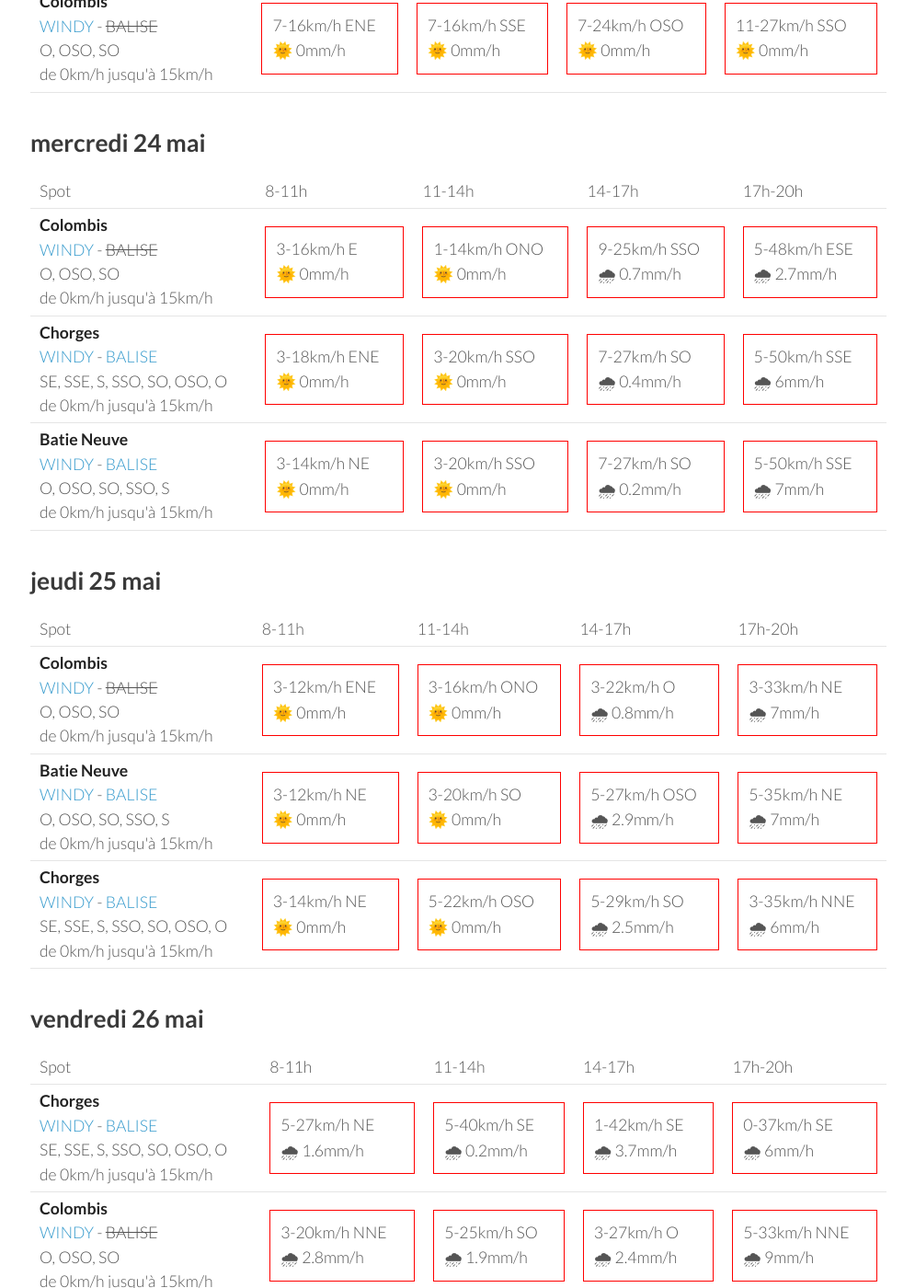
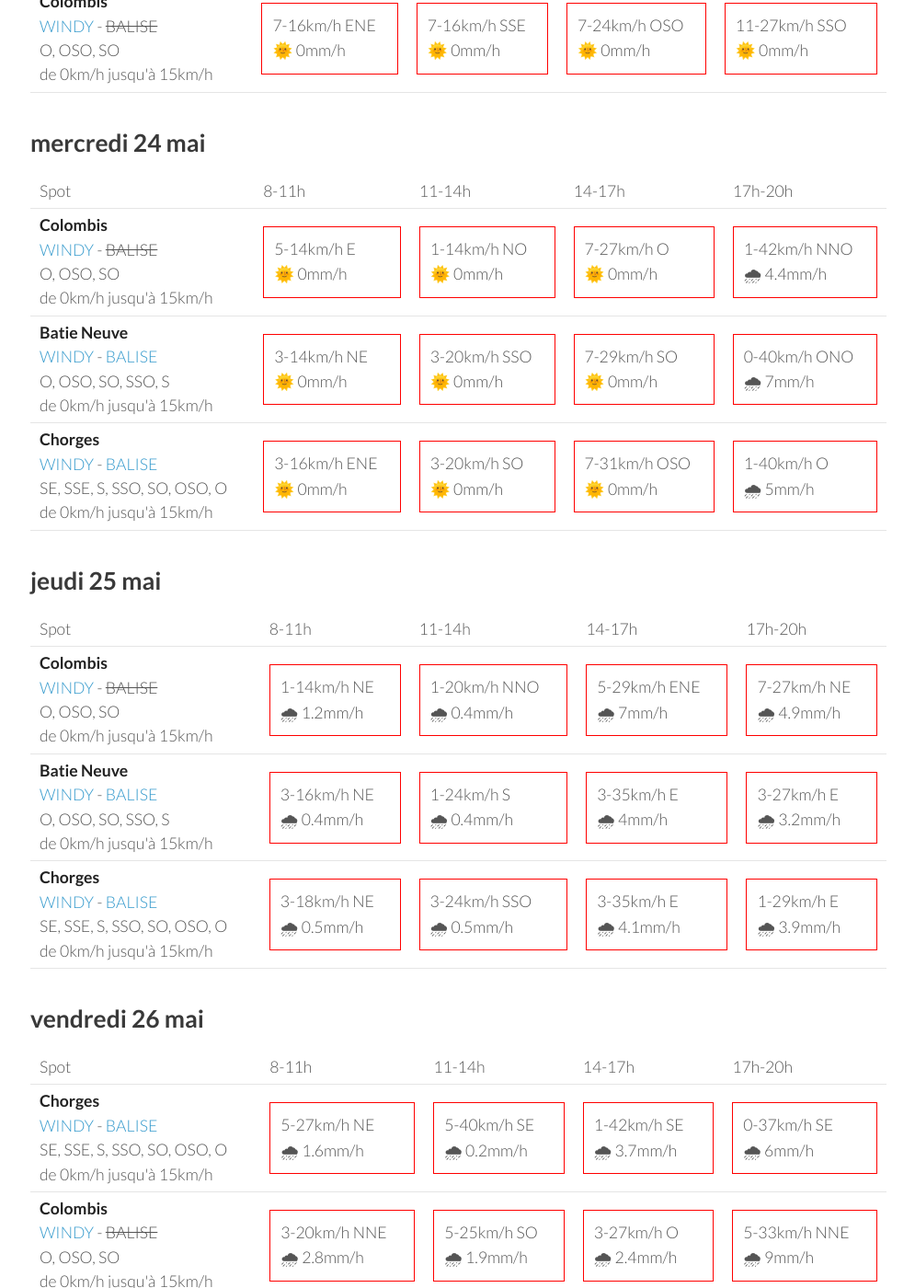
Before and after one commit to parapente-dans-le-nord/parapente-dans-le-nord.github.io, a Jekyll site: the page built from serre_poncon.markdown, in a window 1280 px wide and 1400 px high, scrolled down 1092 px. Shown: the whole window at 92% size, without its empty margins (25-1020 px from the left). Built offline with Jekyll 4.4.1, drawn with Linux system fonts in a browser that asks for light colours; some of the changed text lies outside the part shown.

Commit message:
update index.markdown

```diff
--- a/serre_poncon.markdown
+++ b/serre_poncon.markdown
@@ -113,20 +113,10 @@ page mise à jour le lundi 22 mai 13:31
 <tr>
         <td><strong>Colombis</strong><br><a href="https://windy.com/44.494/6.216?44.559,6.262,10">WINDY</a> - <span class="no-balise"> BALISE </span><br> <span class="vent-favorable">O, OSO, SO</span><br><span class="force-vent">de 0km/h jusqu'à 15km/h</span> </td>
 
-            <td><div class="not-flyable"><p>3-16km/h E</p><p>🌞 0mm/h</p></div></td>
-            <td><div class="not-flyable"><p>1-14km/h ONO</p><p>🌞 0mm/h</p></div></td>
-            <td><div class="not-flyable"><p>9-25km/h SSO</p><p>🌧 0.7mm/h</p></div></td>
-            <td><div class="not-flyable"><p>5-48km/h ESE</p><p>🌧 2.7mm/h</p></div></td>
-
-
-    </tr>
-<tr>
-        <td><strong>Chorges</strong><br><a href="https://windy.com/44.578/6.280?44.559,6.262,10">WINDY</a> - <span class=""><a href="https://www.openwindmap.org/PP554">BALISE</a> </span><br> <span class="vent-favorable">SE, SSE, S, SSO, SO, OSO, O</span><br><span class="force-vent">de 0km/h jusqu'à 15km/h</span> </td>
-
-            <td><div class="not-flyable"><p>3-18km/h ENE</p><p>🌞 0mm/h</p></div></td>
-            <td><div class="not-flyable"><p>3-20km/h SSO</p><p>🌞 0mm/h</p></div></td>
-            <td><div class="not-flyable"><p>7-27km/h SO</p><p>🌧 0.4mm/h</p></div></td>
-            <td><div class="not-flyable"><p>5-50km/h SSE</p><p>🌧 6mm/h</p></div></td>
+            <td><div class="not-flyable"><p>5-14km/h E</p><p>🌞 0mm/h</p></div></td>
+            <td><div class="not-flyable"><p>1-14km/h NO</p><p>🌞 0mm/h</p></div></td>
+            <td><div class="not-flyable"><p>7-27km/h O</p><p>🌞 0mm/h</p></div></td>
+            <td><div class="not-flyable"><p>1-42km/h NNO</p><p>🌧 4.4mm/h</p></div></td>
 
 
     </tr>
@@ -135,8 +125,18 @@ page mise à jour le lundi 22 mai 13:31
 
             <td><div class="not-flyable"><p>3-14km/h NE</p><p>🌞 0mm/h</p></div></td>
             <td><div class="not-flyable"><p>3-20km/h SSO</p><p>🌞 0mm/h</p></div></td>
-            <td><div class="not-flyable"><p>7-27km/h SO</p><p>🌧 0.2mm/h</p></div></td>
-            <td><div class="not-flyable"><p>5-50km/h SSE</p><p>🌧 7mm/h</p></div></td>
+            <td><div class="not-flyable"><p>7-29km/h SO</p><p>🌞 0mm/h</p></div></td>
+            <td><div class="not-flyable"><p>0-40km/h ONO</p><p>🌧 7mm/h</p></div></td>
+
+
+    </tr>
+<tr>
+        <td><strong>Chorges</strong><br><a href="https://windy.com/44.578/6.280?44.559,6.262,10">WINDY</a> - <span class=""><a href="https://www.openwindmap.org/PP554">BALISE</a> </span><br> <span class="vent-favorable">SE, SSE, S, SSO, SO, OSO, O</span><br><span class="force-vent">de 0km/h jusqu'à 15km/h</span> </td>
+
+            <td><div class="not-flyable"><p>3-16km/h ENE</p><p>🌞 0mm/h</p></div></td>
+            <td><div class="not-flyable"><p>3-20km/h SO</p><p>🌞 0mm/h</p></div></td>
+            <td><div class="not-flyable"><p>7-31km/h OSO</p><p>🌞 0mm/h</p></div></td>
+            <td><div class="not-flyable"><p>1-40km/h O</p><p>🌧 5mm/h</p></div></td>
 
 
     </tr>
@@ -159,30 +159,30 @@ page mise à jour le lundi 22 mai 13:31
 <tr>
         <td><strong>Colombis</strong><br><a href="https://windy.com/44.494/6.216?44.559,6.262,10">WINDY</a> - <span class="no-balise"> BALISE </span><br> <span class="vent-favorable">O, OSO, SO</span><br><span class="force-vent">de 0km/h jusqu'à 15km/h</span> </td>
 
-            <td><div class="not-flyable"><p>3-12km/h ENE</p><p>🌞 0mm/h</p></div></td>
-            <td><div class="not-flyable"><p>3-16km/h ONO</p><p>🌞 0mm/h</p></div></td>
-            <td><div class="not-flyable"><p>3-22km/h O</p><p>🌧 0.8mm/h</p></div></td>
-            <td><div class="not-flyable"><p>3-33km/h NE</p><p>🌧 7mm/h</p></div></td>
+            <td><div class="not-flyable"><p>1-14km/h NE</p><p>🌧 1.2mm/h</p></div></td>
+            <td><div class="not-flyable"><p>1-20km/h NNO</p><p>🌧 0.4mm/h</p></div></td>
+            <td><div class="not-flyable"><p>5-29km/h ENE</p><p>🌧 7mm/h</p></div></td>
+            <td><div class="not-flyable"><p>7-27km/h NE</p><p>🌧 4.9mm/h</p></div></td>
 
 
     </tr>
 <tr>
         <td><strong>Batie Neuve</strong><br><a href="https://windy.com/44.584/6.236?44.559,6.262,10,m:eTtagly">WINDY</a> - <span class=""><a href="https://www.openwindmap.org/PP554">BALISE</a> </span><br> <span class="vent-favorable">O, OSO, SO, SSO, S</span><br><span class="force-vent">de 0km/h jusqu'à 15km/h</span> </td>
 
-            <td><div class="not-flyable"><p>3-12km/h NE</p><p>🌞 0mm/h</p></div></td>
-            <td><div class="not-flyable"><p>3-20km/h SO</p><p>🌞 0mm/h</p></div></td>
-            <td><div class="not-flyable"><p>5-27km/h OSO</p><p>🌧 2.9mm/h</p></div></td>
-            <td><div class="not-flyable"><p>5-35km/h NE</p><p>🌧 7mm/h</p></div></td>
+            <td><div class="not-flyable"><p>3-16km/h NE</p><p>🌧 0.4mm/h</p></div></td>
+            <td><div class="not-flyable"><p>1-24km/h S</p><p>🌧 0.4mm/h</p></div></td>
+            <td><div class="not-flyable"><p>3-35km/h E</p><p>🌧 4mm/h</p></div></td>
+            <td><div class="not-flyable"><p>3-27km/h E</p><p>🌧 3.2mm/h</p></div></td>
 
 
     </tr>
 <tr>
         <td><strong>Chorges</strong><br><a href="https://windy.com/44.578/6.280?44.559,6.262,10">WINDY</a> - <span class=""><a href="https://www.openwindmap.org/PP554">BALISE</a> </span><br> <span class="vent-favorable">SE, SSE, S, SSO, SO, OSO, O</span><br><span class="force-vent">de 0km/h jusqu'à 15km/h</span> </td>
 
-            <td><div class="not-flyable"><p>3-14km/h NE</p><p>🌞 0mm/h</p></div></td>
-            <td><div class="not-flyable"><p>5-22km/h OSO</p><p>🌞 0mm/h</p></div></td>
-            <td><div class="not-flyable"><p>5-29km/h SO</p><p>🌧 2.5mm/h</p></div></td>
-            <td><div class="not-flyable"><p>3-35km/h NNE</p><p>🌧 6mm/h</p></div></td>
+            <td><div class="not-flyable"><p>3-18km/h NE</p><p>🌧 0.5mm/h</p></div></td>
+            <td><div class="not-flyable"><p>3-24km/h SSO</p><p>🌧 0.5mm/h</p></div></td>
+            <td><div class="not-flyable"><p>3-35km/h E</p><p>🌧 4.1mm/h</p></div></td>
+            <td><div class="not-flyable"><p>1-29km/h E</p><p>🌧 3.9mm/h</p></div></td>
 
 
     </tr>
```
Also changed, not shown: other parts of serre_poncon.markdown (+1 -1 lines).
